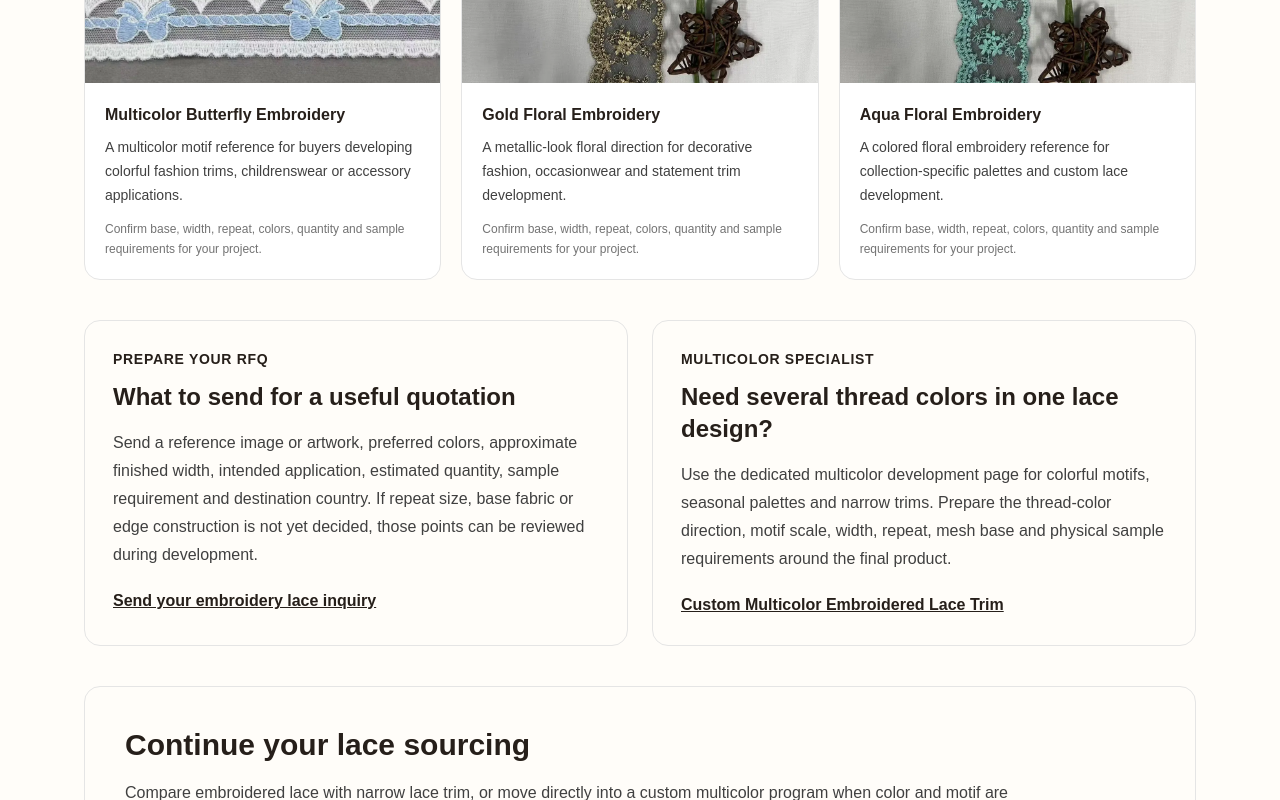
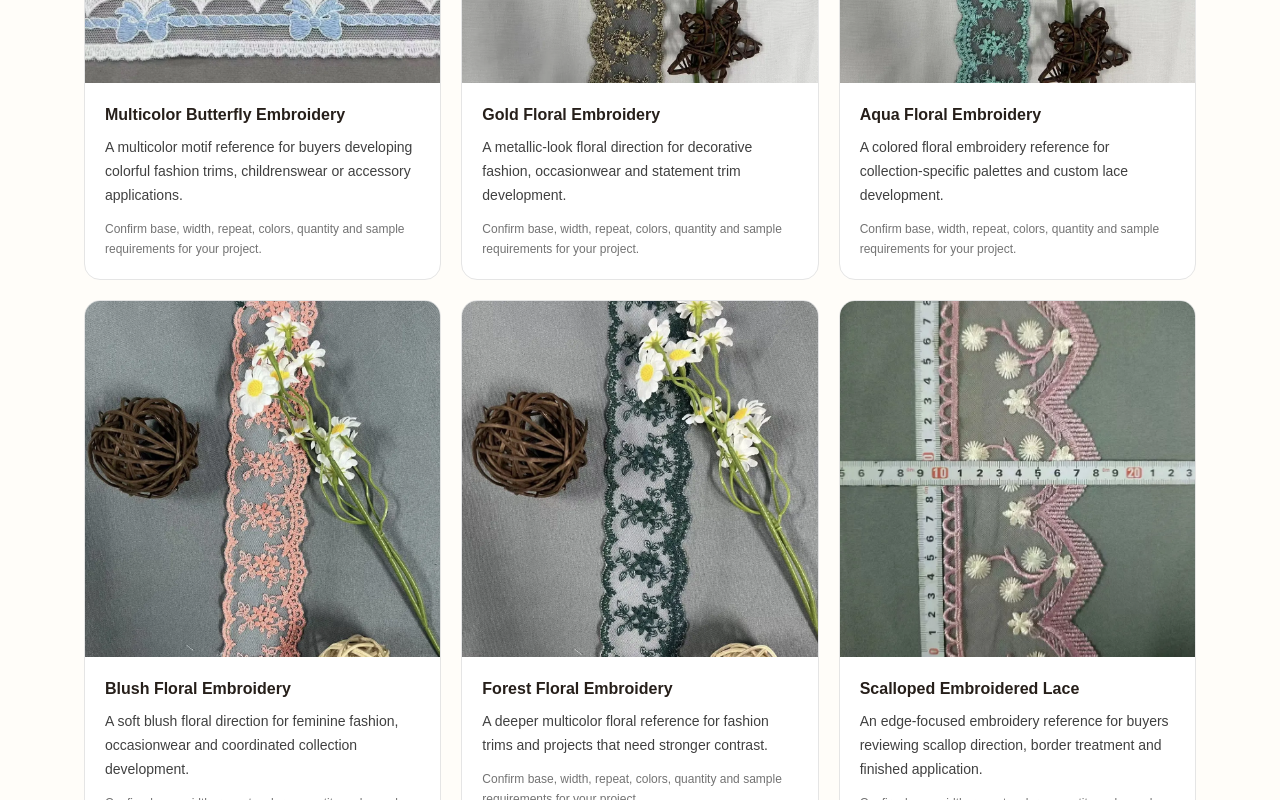
Before and after one commit to linxingwei/lace-b2b-site, a Next.js app: page /embroidery-lace in a window 1280 px wide. Shown: the part 6764-7564 px from the top of the page. Built offline with nearby package versions, Linux system fonts and the light colour scheme; no server answers.

Commit message:
Expand real embroidered lace sourcing gallery

```diff
--- a/app/embroidery-lace/page.tsx
+++ b/app/embroidery-lace/page.tsx
@@ -40,6 +40,9 @@ export default function Page() {
           ["/products/embroidered-lace/embroidered-lace-butterfly.webp", "Multicolor Butterfly Embroidery", "A multicolor motif reference for buyers developing colorful fashion trims, childrenswear or accessory applications."],
           ["/products/embroidered-lace/embroidered-lace-gold-floral.webp", "Gold Floral Embroidery", "A metallic-look floral direction for decorative fashion, occasionwear and statement trim development."],
           ["/products/embroidered-lace/embroidered-lace-aqua-floral.webp", "Aqua Floral Embroidery", "A colored floral embroidery reference for collection-specific palettes and custom lace development."],
+          ["/products/embroidered-lace/embroidered-lace-blush-floral.webp", "Blush Floral Embroidery", "A soft blush floral direction for feminine fashion, occasionwear and coordinated collection development."],
+          ["/products/embroidered-lace/embroidered-lace-forest-floral.webp", "Forest Floral Embroidery", "A deeper multicolor floral reference for fashion trims and projects that need stronger contrast."],
+          ["/products/embroidered-lace/embroidered-lace-scallop.webp", "Scalloped Embroidered Lace", "An edge-focused embroidery reference for buyers reviewing scallop direction, border treatment and finished application."],
         ].map(([src, title, text]) => <article key={src} className="overflow-hidden rounded-2xl border border-neutral-200 bg-white">
           <Image src={src} alt={`${title.toLowerCase()} lace product reference for B2B sourcing`} width={900} height={900} sizes="(max-width: 768px) 100vw, 33vw" />
           <div className="p-5"><h3 className="font-semibold">{title}</h3><p className="mt-2 text-sm leading-6 text-neutral-700">{text}</p><p className="mt-3 text-xs leading-5 text-neutral-500">Confirm base, width, repeat, colors, quantity and sample requirements for your project.</p></div>
```
